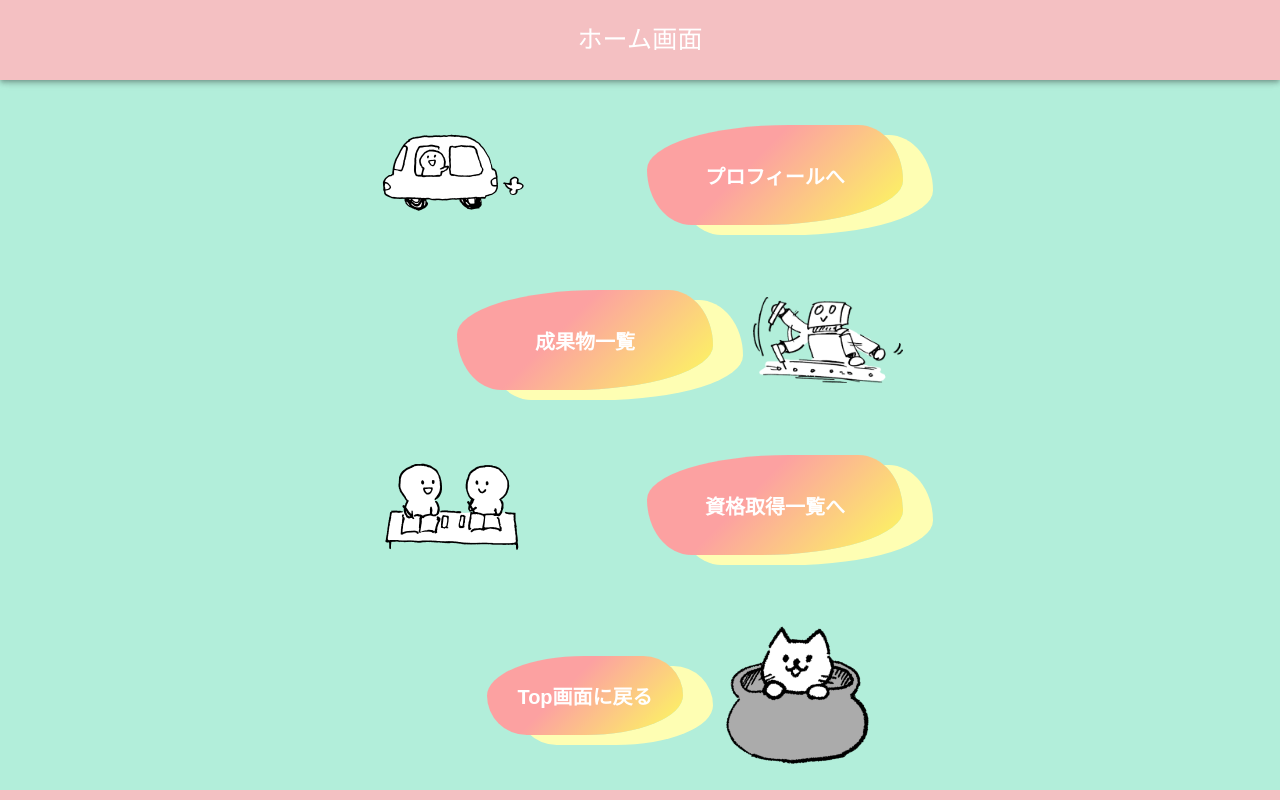
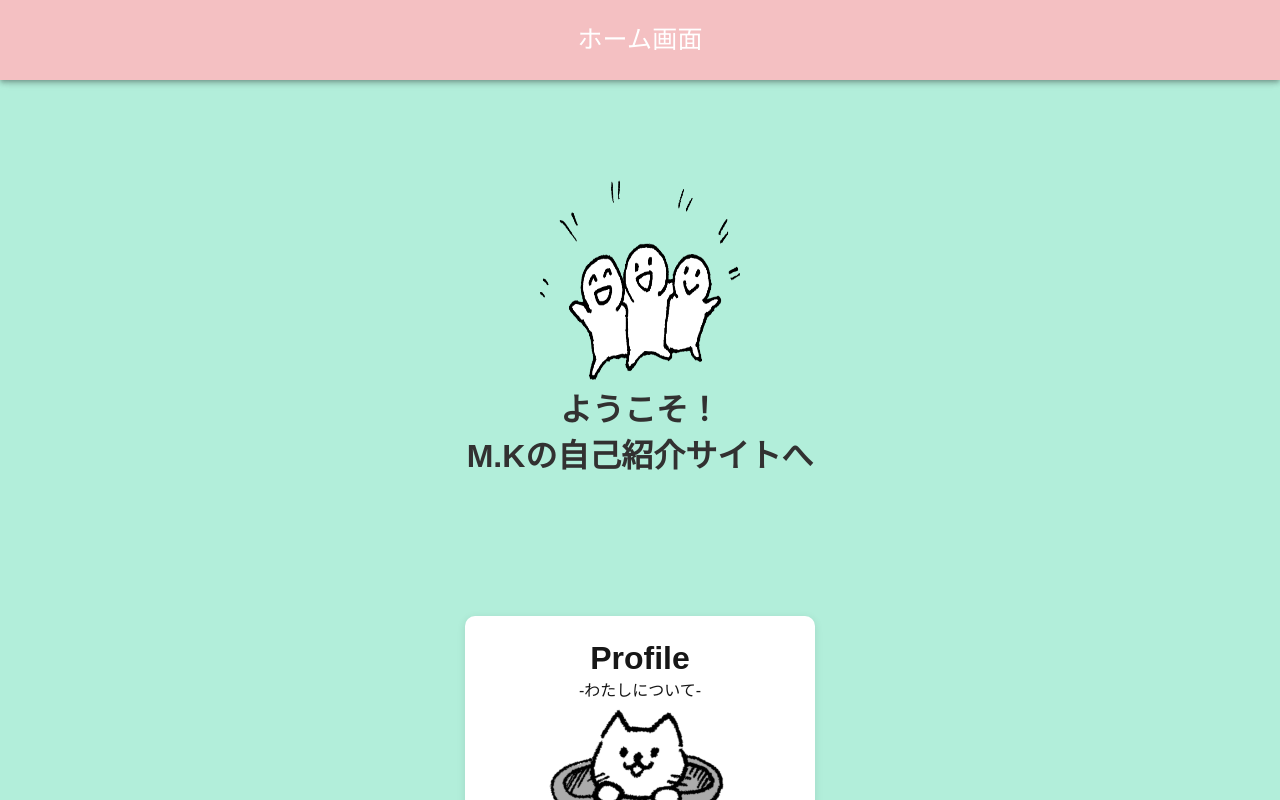
Before and after one commit to manami-koga/MyProfile, a Next.js app: page /Home in a window 1280 px wide. Built offline with nearby package versions, Linux system fonts and the light colour scheme; some icons are missing.

Commit message:
ホーム画面のUI変更とその他

```diff
--- a/src/pages/Home.tsx
+++ b/src/pages/Home.tsx
@@ -1,41 +1,14 @@
 import { Header } from "./components/Header";
 import { Footer } from "./components/Footer";
 import styles from "../styles/main.module.css"
-import buttonStyles from "../styles/buttonStyles.module.css";
-import imageStyles from "../styles/image.module.css"
-import profileImge from "../../public/Images/profileImg.png"
-import top from "../../public/Images/top.png"
-import product from "../../public/Images/Product.png"
-import studyImg from "../../public/Images/study.png"
-import Image from "next/image";
-import { usePageNavigation } from "@/hooks/usePageNavigation";
+import { HomeContent } from "./components/HomeContent";
 
 const Home = () => {
-    const { onClickTop, onClickMyProfile, onClickProductList, onClickQualifications } = usePageNavigation();
 
     return (
         <div className={styles.wrapper}>
             <Header name="ホーム画面" />
-
-            <div className={`${styles.contentWrapper}`}>
-                <Image className={imageStyles.icon} src={profileImge} alt="プロフィールへ遷移するアイコン" />
-                <button onClick={onClickMyProfile} className={`${buttonStyles.btn} ${buttonStyles.btnMalformation} ${buttonStyles.btnMalformationPastel} ${buttonStyles.iconLarge} ${buttonStyles.btnFontSize}`}>プロフィールへ</button>
-            </div>
-
-            <div className={styles.contentWrapper}>
-                <button onClick={onClickProductList} className={`${buttonStyles.btn} ${buttonStyles.btnMalformation} ${buttonStyles.btnMalformationPastel} ${buttonStyles.iconLarge} ${buttonStyles.btnFontSize}`}>成果物一覧</button>
-                <Image className={imageStyles.icon} src={product} alt="成果物一覧へ遷移するアイコン" />
-            </div>
-
-            <div className={styles.contentWrapper}>
-                <Image className={imageStyles.icon} src={studyImg} alt="資格取得一覧へ遷移するアイコン" />
-                <button onClick={onClickQualifications} className={`${buttonStyles.btn} ${buttonStyles.btnMalformation} ${buttonStyles.btnMalformationPastel} ${buttonStyles.iconLarge} ${buttonStyles.btnFontSize}`}>資格取得一覧へ</button>
-            </div>
-
-            <div className={styles.contentWrapper}>
-                <button onClick={onClickTop} className={`${buttonStyles.btn} ${buttonStyles.btnMalformation} ${buttonStyles.btnMalformationPastel} ${buttonStyles.iconTopLarge} ${buttonStyles.btnFontSize}`}>Top画面に戻る</button>
-                <Image className={imageStyles.icon} src={top} alt="Top画面へ戻るアイコン" />
-            </div>
+            <HomeContent />
             <Footer />
         </div>
 
--- /dev/null
+++ b/src/pages/components/HomeContent.tsx
@@ -0,0 +1,43 @@
+import Image from "next/image"
+import ProfileImg from "../../../public/Images/top.png"
+import { usePageNavigation } from "@/hooks/usePageNavigation";
+import profile from "../../styles/profile.module.css"
+import studyImg from "../../../public/Images/study.png"
+import styles from "../../styles/main.module.css"
+import top from "../../public/Images/top.png"
+import product from "../../../public/Images/Product.png"
+import frendsImg from "../../../public/Images/friend_Illustration_0.png"
+
+export const HomeContent = () => {
+    const { onClickMyProfile, onClickProductList, onClickQualifications } = usePageNavigation();
+    return (
+        <>
+            <div className={styles.text}>
+                <Image className={profile.profileImage} src={frendsImg} alt="最初の画像" />
+                <h1>ようこそ！</h1>
+                <h1>M.Kの自己紹介サイトへ</h1>
+            </div>
+
+            <div className={`${profile.card} ${profile.homeCard}`}>
+                <h1>Profile</h1>
+                <p>-わたしについて-</p>
+                <Image className={profile.profileImage} src={ProfileImg} alt="プロフィール画像" />
+                <button onClick={onClickMyProfile}>プロフィールへ</button>
+            </div>
+
+            <div className={`${profile.card} ${profile.homeCard}`}>
+                <h1>Qualifications</h1>
+                <p>-持っている資格一覧-</p>
+                <Image className={profile.profileImage} src={studyImg} alt="資格取得一覧へ遷移するアイコン" />
+                <button onClick={onClickQualifications}>資格一覧へ</button>
+            </div>
+
+            <div className={`${profile.card} ${profile.homeCard}`}>
+                <h1>ProductList</h1>
+                <p>-これまでの成果物-</p>
+                <Image className={profile.profileImage} src={product} alt="成果物一覧へ遷移するアイコン" />
+                <button onClick={onClickProductList}>成果物一覧へ</button>
+            </div>
+        </>
+    )
+}
--- a/src/styles/main.module.css
+++ b/src/styles/main.module.css
@@ -64,3 +64,9 @@ body {
  background-color: #f1c4c4;
  cursor: not-allowed;
 }
+
+.text{
+  text-align: center;
+  padding: 100px;
+  color: #323131;
+}
--- a/src/styles/profile.module.css
+++ b/src/styles/profile.module.css
@@ -45,10 +45,16 @@ html, body {
   background-color: #cde4dd;
   color: #154335;
 }
-
 .content {
   text-align: left;
   padding: 10px;
   margin-bottom: 8px;
   margin-left: 60px;
 }
+
+.homeCard{
+  display: flex;
+  flex-direction: column;
+  align-items: center;
+  width: 350px;
+}
```
Also changed, not shown: public/Images/friend_Illustration_0.png (added).
